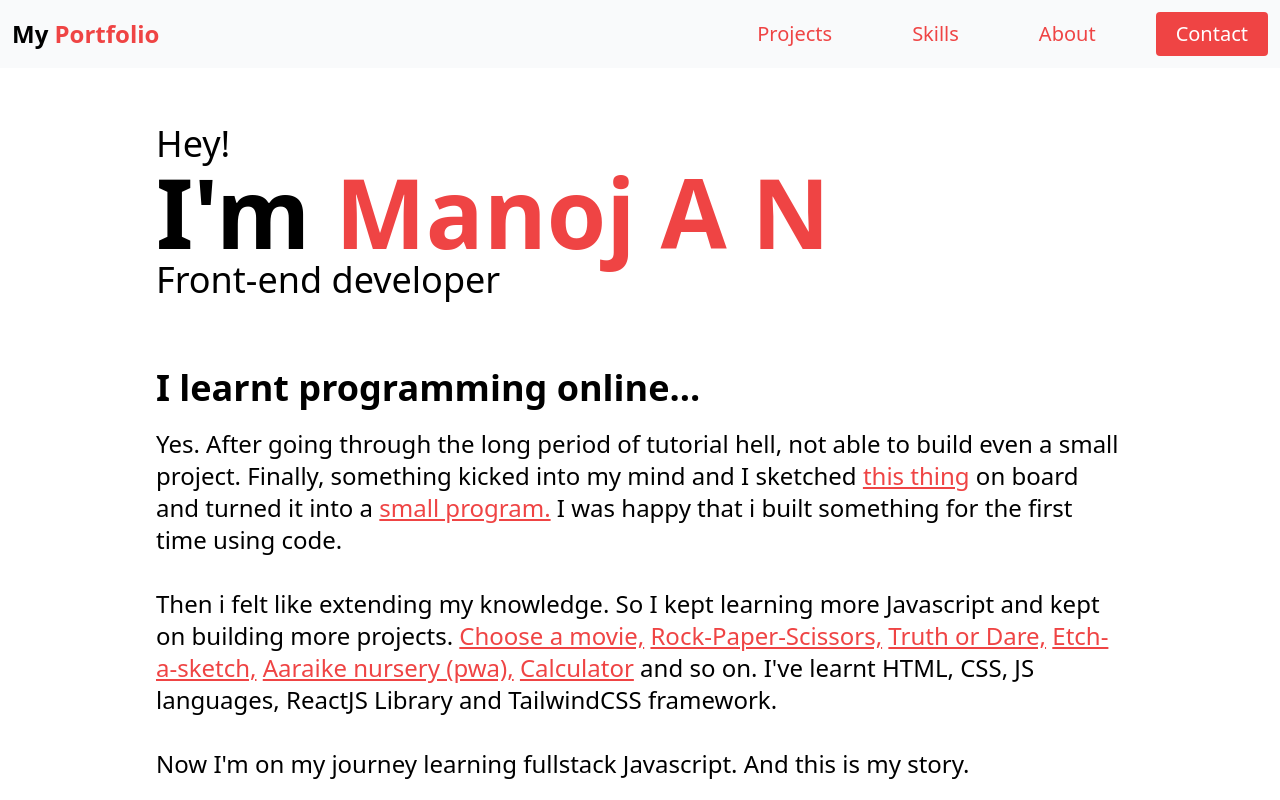
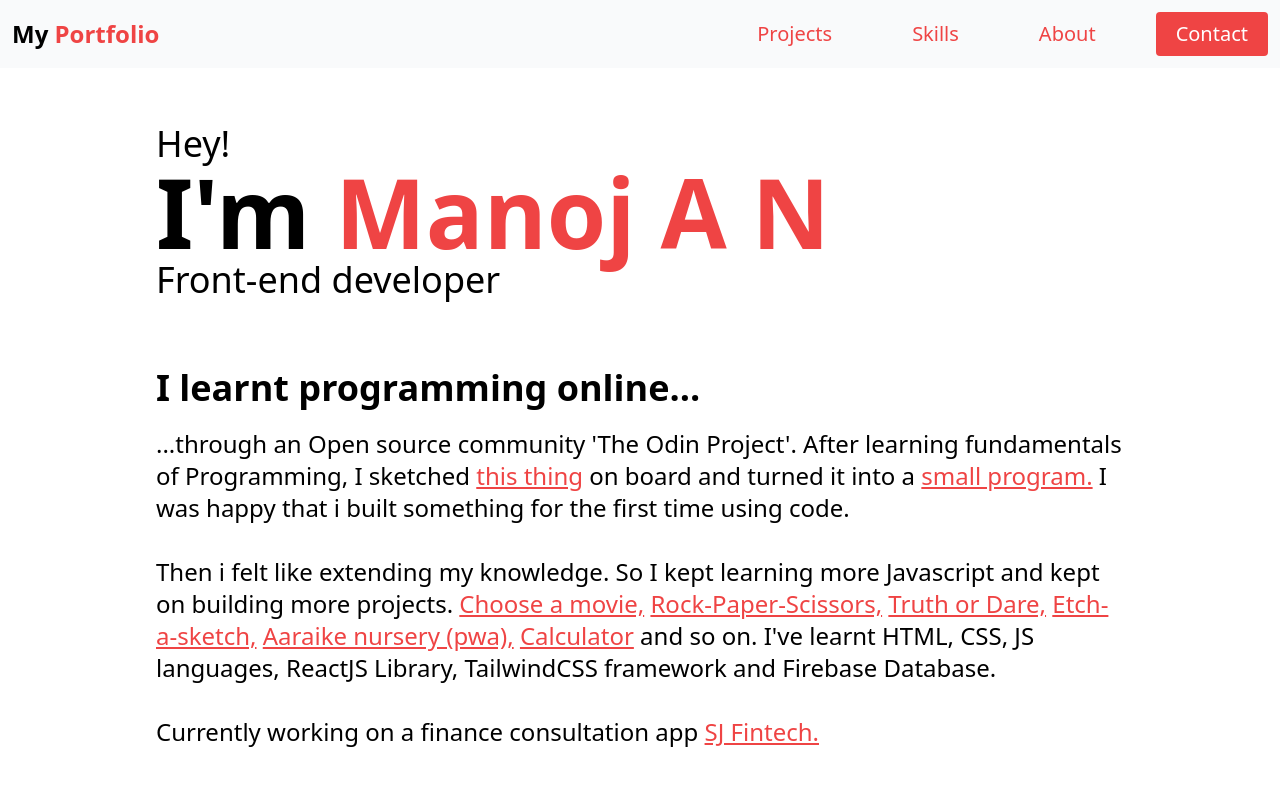
Before and after one commit to manoj7019/man-codes, a React (Vite) app: page / in a window 1280 px wide. Shown: the top 800 px of the page. Built offline with nearby package versions, Linux system fonts and the light colour scheme.

Commit message:
Update Hero.jsx

```diff
--- a/src/Components/Hero.jsx
+++ b/src/Components/Hero.jsx
@@ -10,7 +10,7 @@ const Hero = () => {
         <h2 className='mobile:text-2xl laptop:text-4xl'>Front-end developer</h2>
       </div>
       <h2 className='mobile:text-2xl laptop:text-4xl font-bold'>I learnt programming online...</h2>
-      <p className='mobile:text-xl laptop:text-2xl'>Yes. After going through the long period of tutorial hell, not able to build even a small project. Finally, something kicked into my mind and I sketched
+      <p className='mobile:text-xl laptop:text-2xl'>...through an Open source community 'The Odin Project'. After learning fundamentals of Programming, I sketched
         <a className='cursor:pointer text-red-500' href='https://drive.google.com/file/d/1UUIr9ARJdla5v6A5gj52PPw4CIGdHVWt/view?usp=drivesdk'> <u>this thing</u> </a>
         on board and turned it into a
         <a className='cursor:pointer text-red-500' href='https://manoj7019.github.io/impressing-zara/'> <u>small program.</u> </a>
@@ -24,10 +24,11 @@ const Hero = () => {
         <a className='cursor:pointer text-red-500' href='https://manoj7019.github.io/etch-a-sketch/' > <u>Etch-a-sketch,</u> </a>
         <a className='cursor:pointer text-red-500' href='https://aaraike-nursery.netlify.app/' > <u>Aaraike nursery (pwa),</u> </a>
         <a className='cursor:pointer text-red-500' href='https://manoj7019.github.io/Calculator/' > <u>Calculator</u> </a>
-        and so on. I've learnt HTML, CSS, JS languages, ReactJS Library and TailwindCSS framework.
+        and so on. I've learnt HTML, CSS, JS languages, ReactJS Library, TailwindCSS framework and Firebase Database.
         <br></br>
         <br></br>
-        Now I'm on my journey learning fullstack Javascript. And this is my story.
+        Currently working on a finance consultation app
+        <a className='cursor:pointer text-red-500' href='https://sjfintech.in/' > <u>SJ Fintech.</u> </a>
       </p>
     </div>
   )
```
